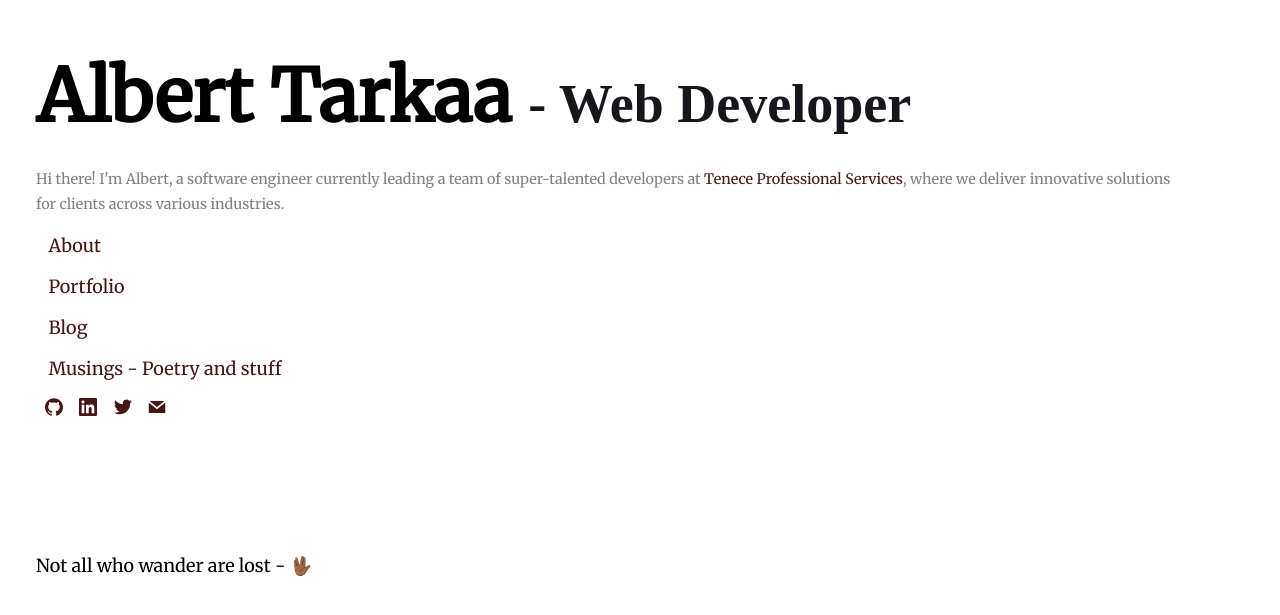
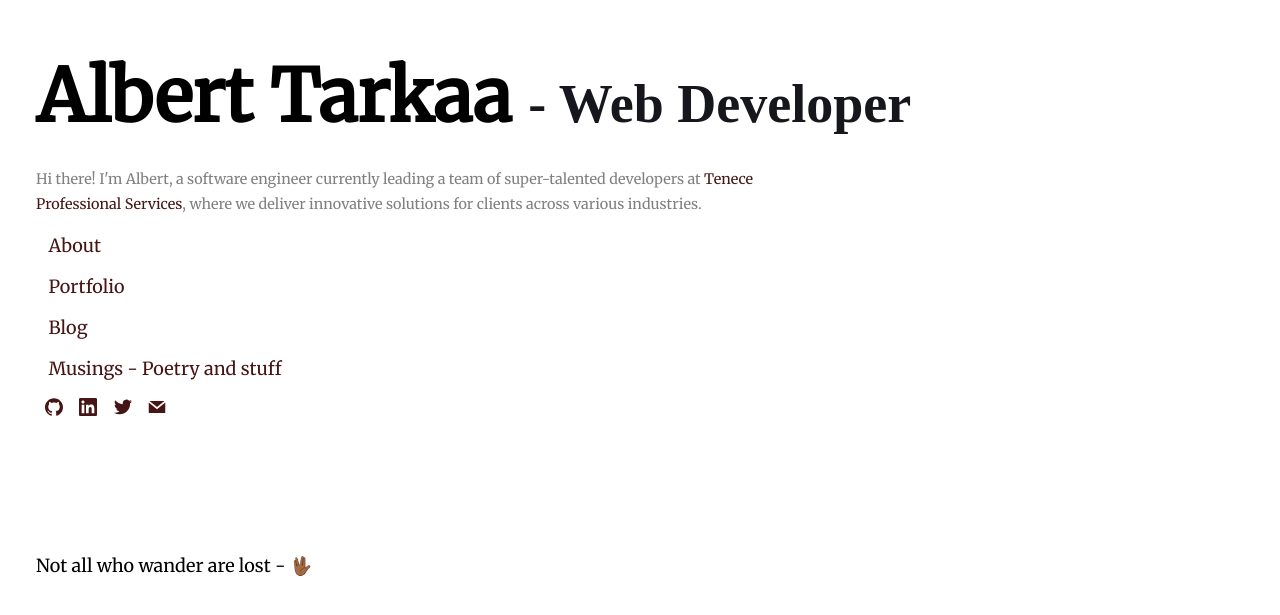
Before and after one commit to albert-tarkaa/taving, a Next.js app: page / in a window 1280 px wide. Shown: the part 169-784 px from the top of the page. Built offline with nearby package versions, Linux system fonts and the light colour scheme; a web font is replaced by a local one.

Commit message:
bio style fix

```diff
--- a/styles/Index.module.css
+++ b/styles/Index.module.css
@@ -12,7 +12,7 @@
   color: gray;
   font-size: .8rem;
   margin-top: -1rem;
-  width: 90vw;
+  width: 58vw;
   line-height: 1.7;
 }
 
@@ -41,6 +41,9 @@
   .container {
     padding: 1rem;
   }
+  .publised{
+  width: 90vw;
+ }
 }
 
 @media screen and (max-width: 576px) {
```
